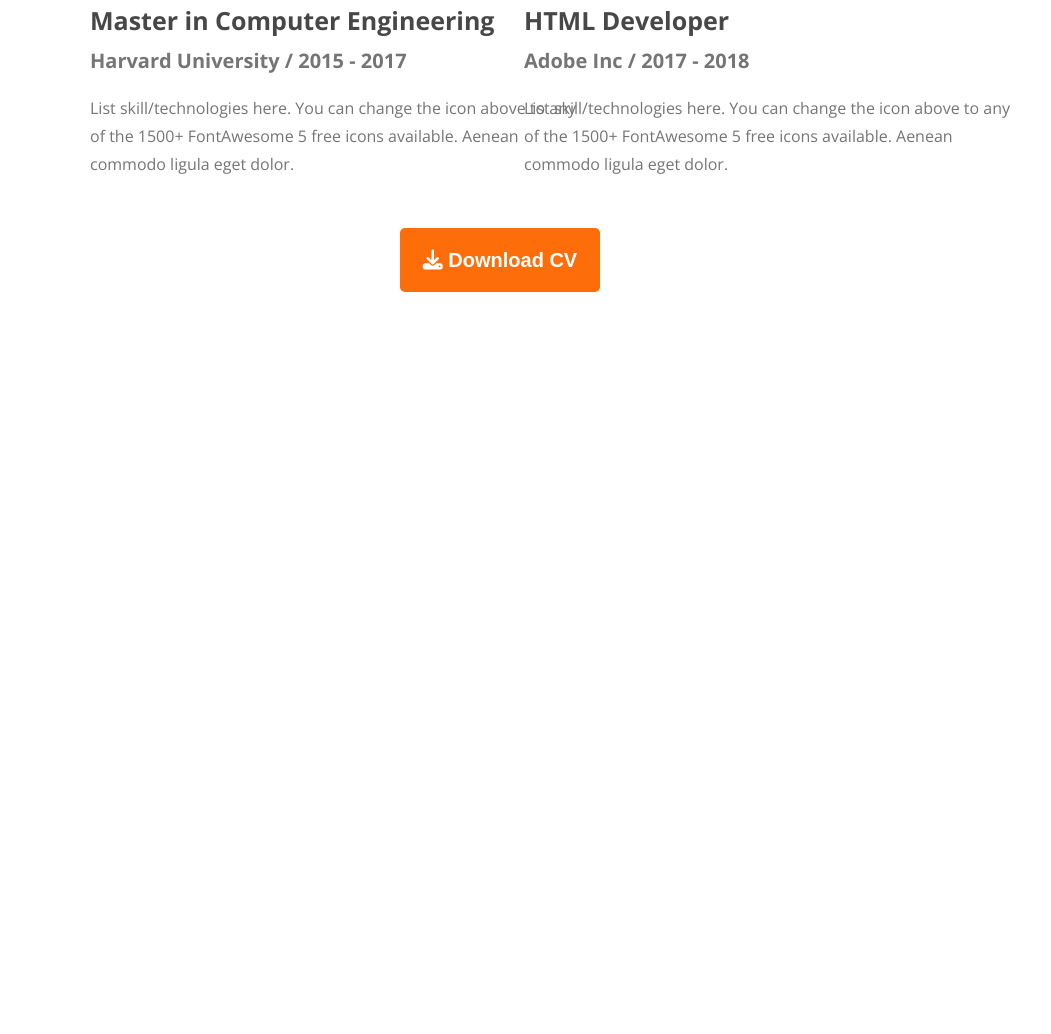
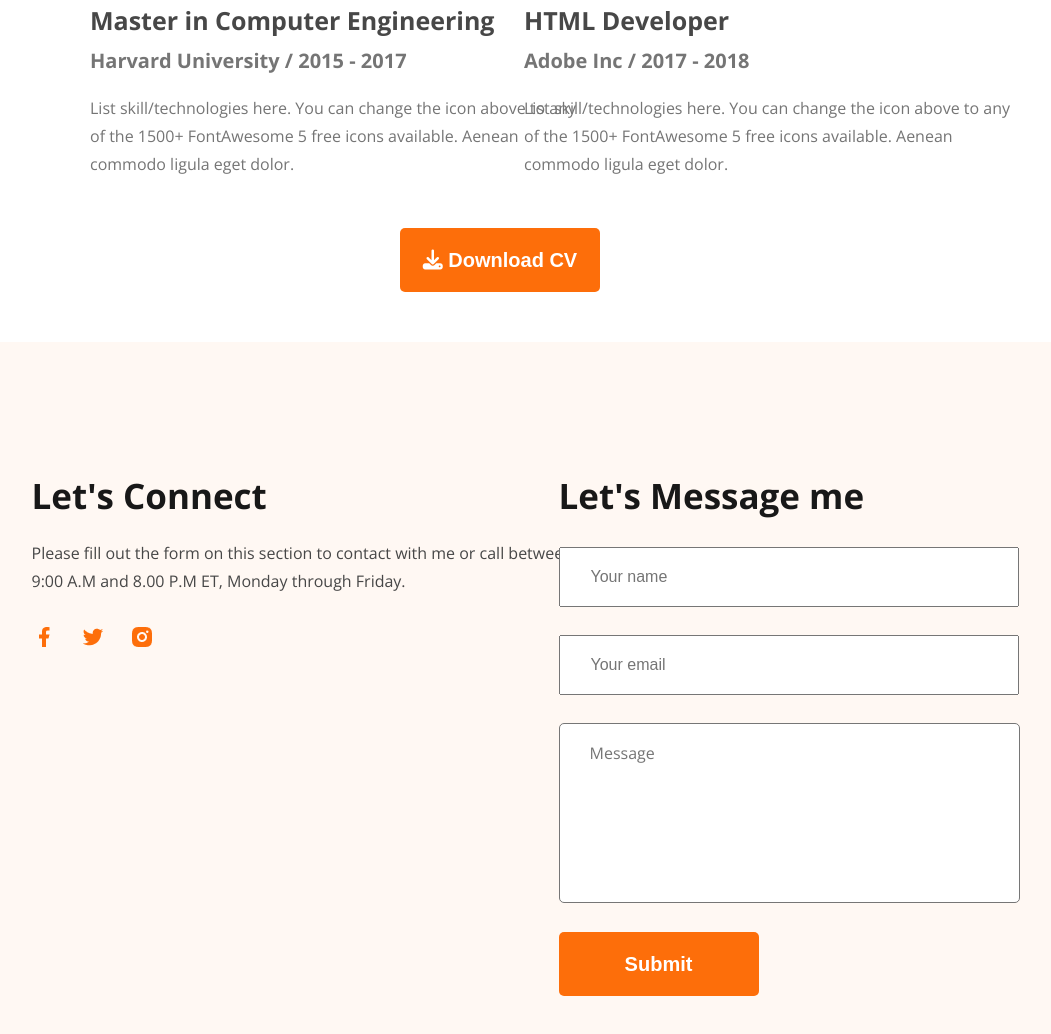
Before and after one commit to smhasan-shahriar/developer-portfolio-1, a plain HTML site: page index.html in a window 1280 px wide. Shown: the part 3060-4094 px from the top of the page, without its empty margins (140-1191 px from the left). Before the commit the page ends 3402 px from the top, so only its background shows below. Drawn offline with nearby package versions, Linux system fonts and the light colour scheme.

Commit message:
website done

```diff
--- a/index.html
+++ b/index.html
@@ -195,6 +195,34 @@
         </button>
       </div>
     </main>
-    <footer></footer>
+    <footer>
+      <div class="footer-left">
+        <div class="footer-title">Let's Connect</div>
+        <div class="footer-description">
+          Please fill out the form on this section to contact with me or call
+          between 9:00 A.M and 8.00 P.M ET, Monday through Friday.
+        </div>
+        <div class="social-container">
+          <img src="images/icons/facebook.png" alt="" />
+          <img src="images/icons/twitter.png" alt="" />
+          <img src="images/icons/insta.png" alt="" />
+        </div>
+      </div>
+      <div class="footer-right">
+        <div class="footer-title">Let's Message me</div>
+        <form action="">
+          <input type="text" name="" id="" placeholder="Your name" />
+          <input type="email" name="" id="" placeholder="Your email" />
+          <textarea
+            name=""
+            id=""
+            cols="30"
+            rows="10"
+            placeholder="Message"
+          ></textarea>
+          <button class="banner-btn-1">Submit</button>
+        </form>
+      </div>
+    </footer>
   </body>
 </html>
--- a/resources/styles.css
+++ b/resources/styles.css
@@ -273,3 +273,78 @@ hr {
 .resume-btn {
   margin: 50px auto;
 }
+
+/* footer style */
+
+footer {
+  width: 100%;
+  height: 780px;
+  background: #fff8f3;
+  display: flex;
+  justify-content: center;
+  align-items: flex-start;
+  gap: 117px;
+  padding-top: 130px;
+}
+
+.footer-title {
+  color: #181818;
+  font-size: 35px;
+  font-weight: 700;
+}
+
+.footer-description {
+  width: 560px;
+  color: #474747;
+  font-size: 16px;
+  font-weight: 400;
+  line-height: 28px;
+  margin-top: 20px;
+  margin-bottom: 30px;
+}
+
+.footer-left {
+  width: 50%;
+  padding-left: 230px;
+}
+
+.footer-right {
+  width: 50%;
+  padding-right: 230px;
+}
+
+.social-container {
+  display: flex;
+  gap: 25px;
+}
+
+input[type="text"],
+input[type="email"] {
+  display: block;
+  width: 460px;
+  height: 60px;
+  margin-top: 28px;
+  margin-bottom: 28px;
+  color: #757575;
+  font-size: 16px;
+  font-weight: 400;
+  line-height: 28px;
+  padding-top: 18px;
+  padding-bottom: 18px;
+  padding-left: 30px;
+}
+
+textarea {
+  width: 461px;
+  height: 180px;
+  border-radius: 5px;
+  background: #fff;
+  color: var(--dark-03, #757575);
+  font-size: 16px;
+  font-weight: 400;
+  padding-top: 18px;
+  padding-left: 30px;
+  font-family: Open Sans;
+  margin-bottom: 24px;
+  resize: none;
+}
```
